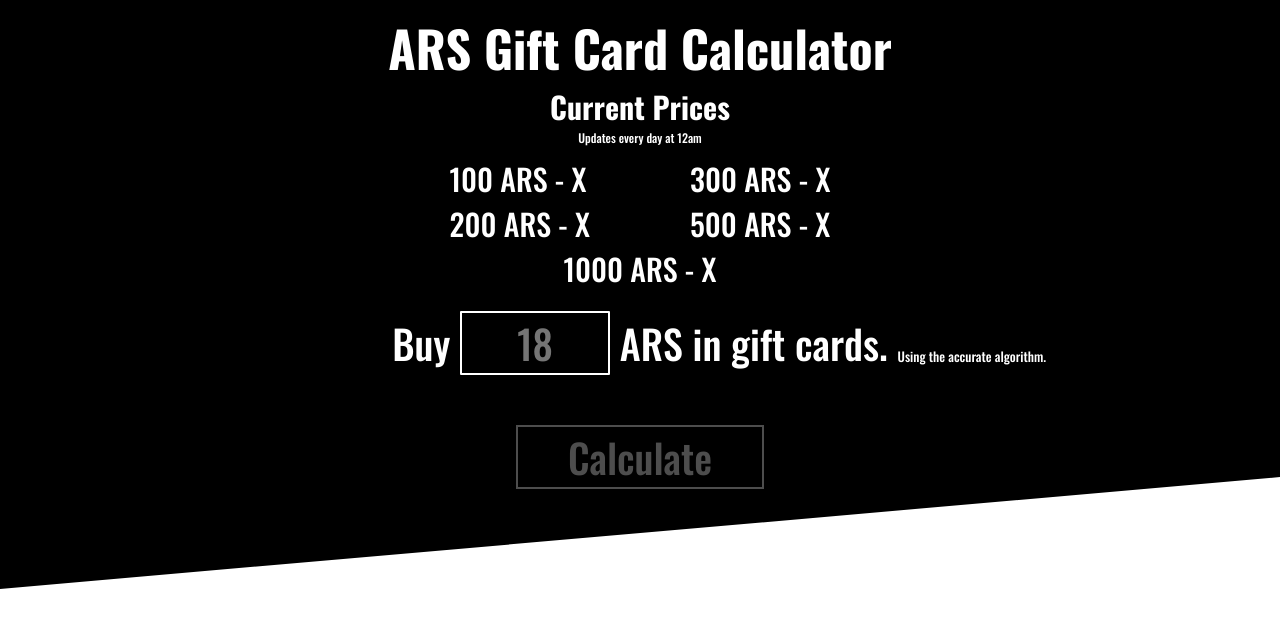
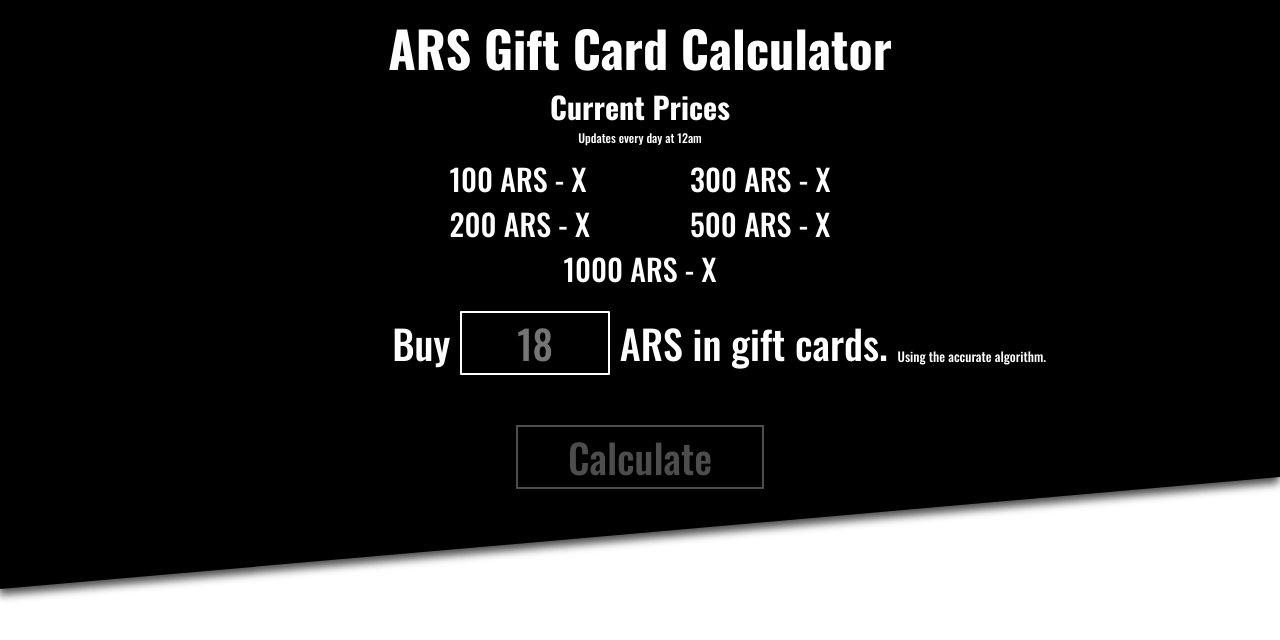
Before and after one commit to IlayBokobza/ARS-Calculator, a website: page public/index.html in a window 1280 px wide. Shown: the top 640 px of the page. Drawn offline with nearby package versions, Linux system fonts and the light colour scheme; no server answers.

Commit message:
added box shadow

```diff
--- a/public/index.html
+++ b/public/index.html
@@ -32,6 +32,7 @@
     <script defer src="js/index.js"></script>
 </head>
 <body>
+    <div class="header__wrapper">
         <header class="header">
             <h1>ARS Gift Card Calculator</h1>
             <!-- prices -->
@@ -55,6 +56,7 @@
             <!-- Btn -->
             <button id="calculate-btn" disabled>Calculate</button>
         </header>
+    </div>
     <main style="display: none;" id="main" class="main">
         <div class="main__cards">
             <div style="display: none;" id="100-card" class="main__card">
--- a/scss/header.scss
+++ b/scss/header.scss
@@ -82,3 +82,7 @@
         }
     }
 }
+
+.header__wrapper{
+    filter: drop-shadow(-1px 6px 4px rgba(0,0,0,.7));;
+}
```
Also changed, not shown: public/style.css. Lines whose indentation alone changed are shown as unchanged.
